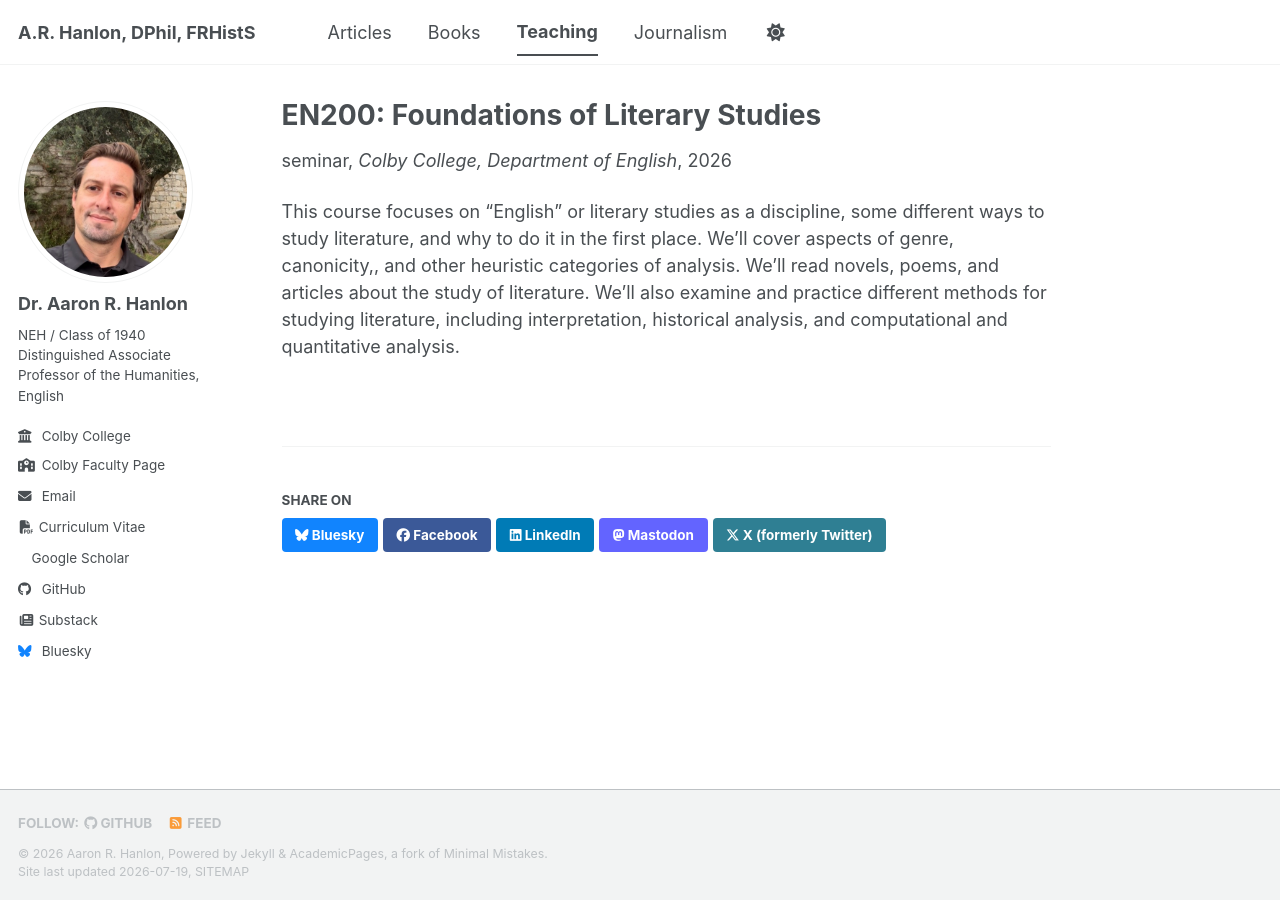
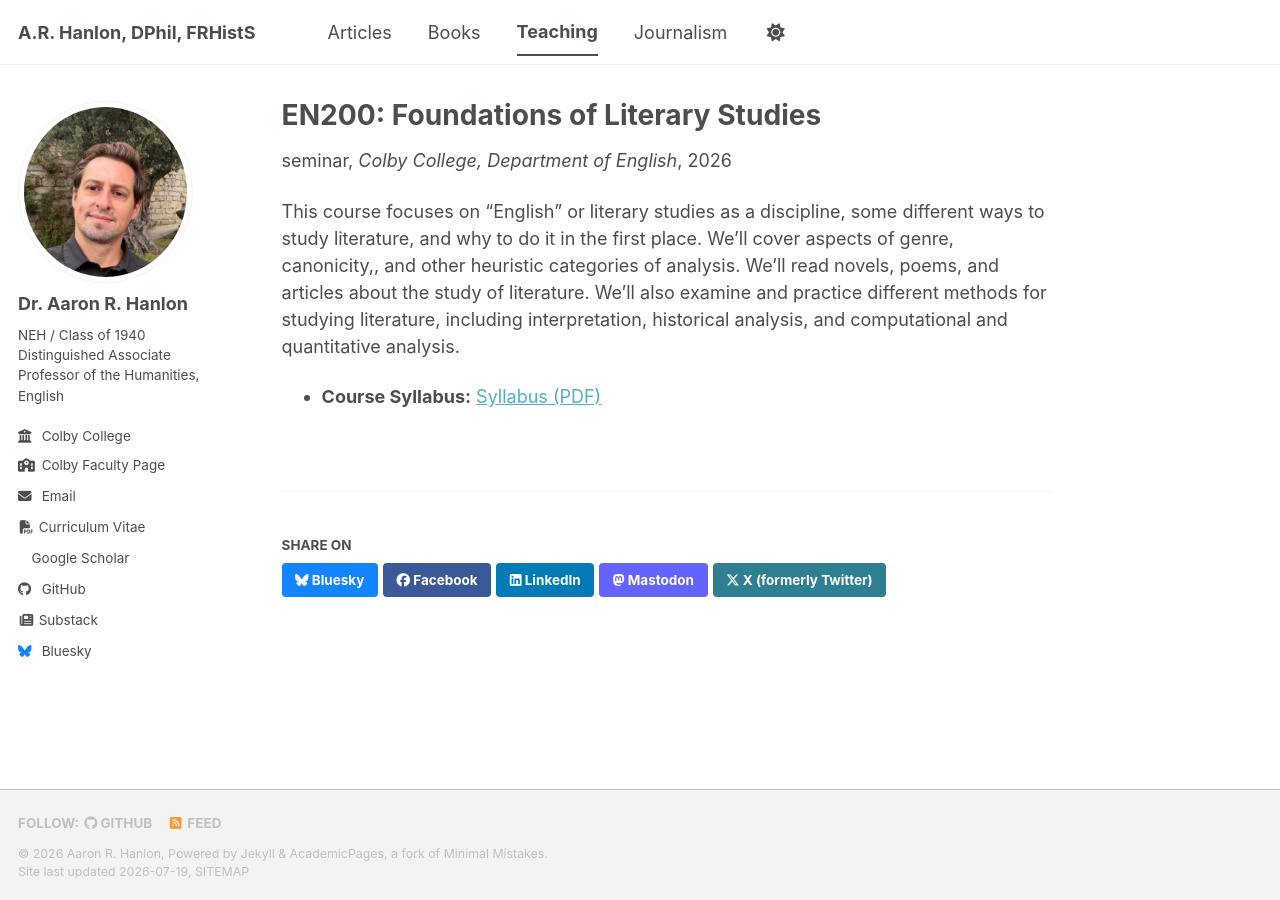
Before and after one commit to arhanlon/arhanlon.github.io, a Jekyll site: the page built from _teaching/2026-fall-en200.md, in a window 1280 px wide. Built offline with Jekyll 4.4.1, drawn with Linux system fonts in a browser that asks for light colours; a style sheet for code colours, icons or effects is not loaded.

Commit message:
Update 2026-fall-en200.md

```diff
--- a/_teaching/2026-fall-en200.md
+++ b/_teaching/2026-fall-en200.md
@@ -9,3 +9,5 @@ location: "Waterville, ME"
 ---
 
 This course focuses on "English" or literary studies as a discipline, some different ways to study literature, and why to do it in the first place. We’ll cover aspects of genre, canonicity,, and other heuristic categories of analysis. We'll read novels, poems, and articles about the study of literature. We'll also examine and practice different methods for studying literature, including interpretation, historical analysis, and computational and quantitative analysis.
+
+*   **Course Syllabus:** [Syllabus (PDF)](/files/EN200_syllabus_f26.pdf){:target="_blank"}
```
